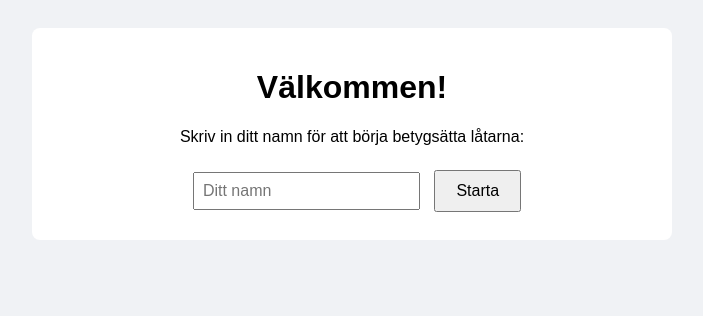
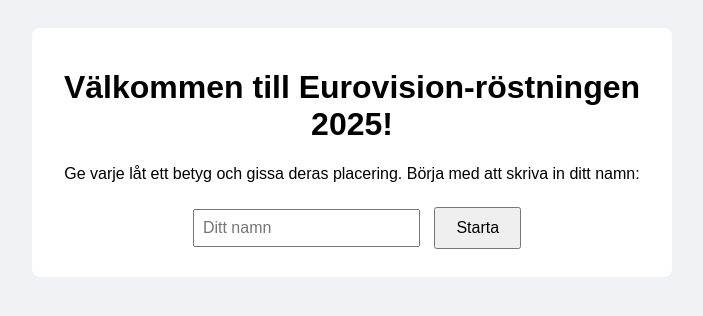
Before and after one commit to oliaf123/ESC, a plain HTML site: page index.html in a window 1280 px wide. Shown: the whole page, without its empty margins (288-991 px from the left). Drawn offline with Linux system fonts and the light colour scheme.

Commit message:
Update index.html

```diff
--- a/index.html
+++ b/index.html
@@ -8,8 +8,8 @@
 <body>
     <div id="app">
         <div id="name-section">
-            <h1>Välkommen!</h1>
-            <p>Skriv in ditt namn för att börja betygsätta låtarna:</p>
+            <h1>Välkommen till Eurovision-röstningen 2025!</h1>
+<p>Ge varje låt ett betyg och gissa deras placering. Börja med att skriva in ditt namn:</p>
             <input type="text" id="username" placeholder="Ditt namn">
             <button onclick="startApp()">Starta</button>
         </div>
```
